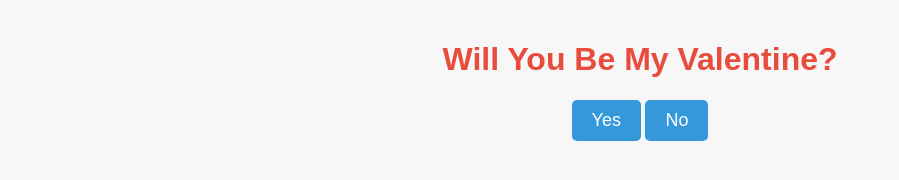
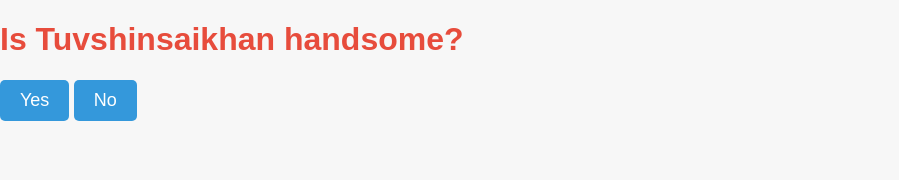
Before and after one commit to Tuvshuuuu/Uranzaya, a plain HTML site: page index.html in a window 1280 px wide. Shown: the whole page, without its empty margins (0-899 px from the left). Drawn offline with Linux system fonts and the light colour scheme.

Commit message:
Update index.html

```diff
--- a/index.html
+++ b/index.html
@@ -3,20 +3,21 @@
 <head>
   <meta charset="UTF-8">
   <meta name="viewport" content="width=device-width, initial-scale=1.0">
-    <title>Valentine's Choice</title>
+  <title>Am i handsome?</title>
   <link rel="stylesheet" href="styles.css">
 </head>
 <body>
-    <div class="container">
-        <h1>Will You Be My Valentine?</h1>
-        <div class="button-container">
-            <button id="yes-btn" onclick="showMessage('yes')">Yes</button>
-            <button id="no-btn" onmouseover="moveButton()">No</button>
+  <h1>Is Tuvshinsaikhan handsome?</h1>
+  <div>
+    <button id="yesButton">Yes</button>
+    <button id="noButton">No</button>
   </div>
-        <div id="message" class="hidden">
-            <p>Thank you for accepting! haha huurhunshu <3 </p>
+
+  <div id="thankYouMessage" class="hidden" > I know but</div>
+  <div id="girlfriendImg" class="hidden">
+    <img src="girlfriend.gif" alt="My Girlfriend">
   </div>
-    </div>
+
   <script src="script.js"></script>
 </body>
 </html>
```
Lines whose indentation alone changed are shown as unchanged.
